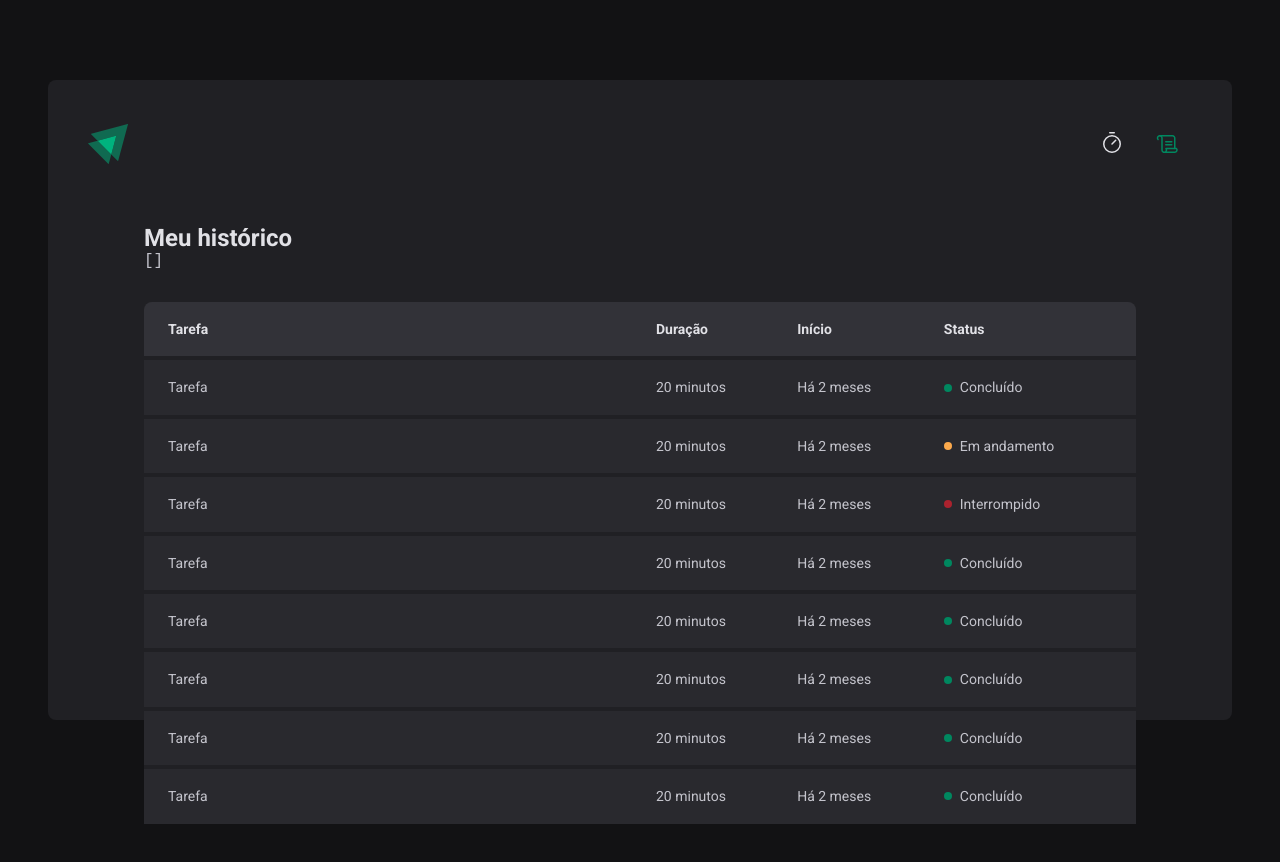
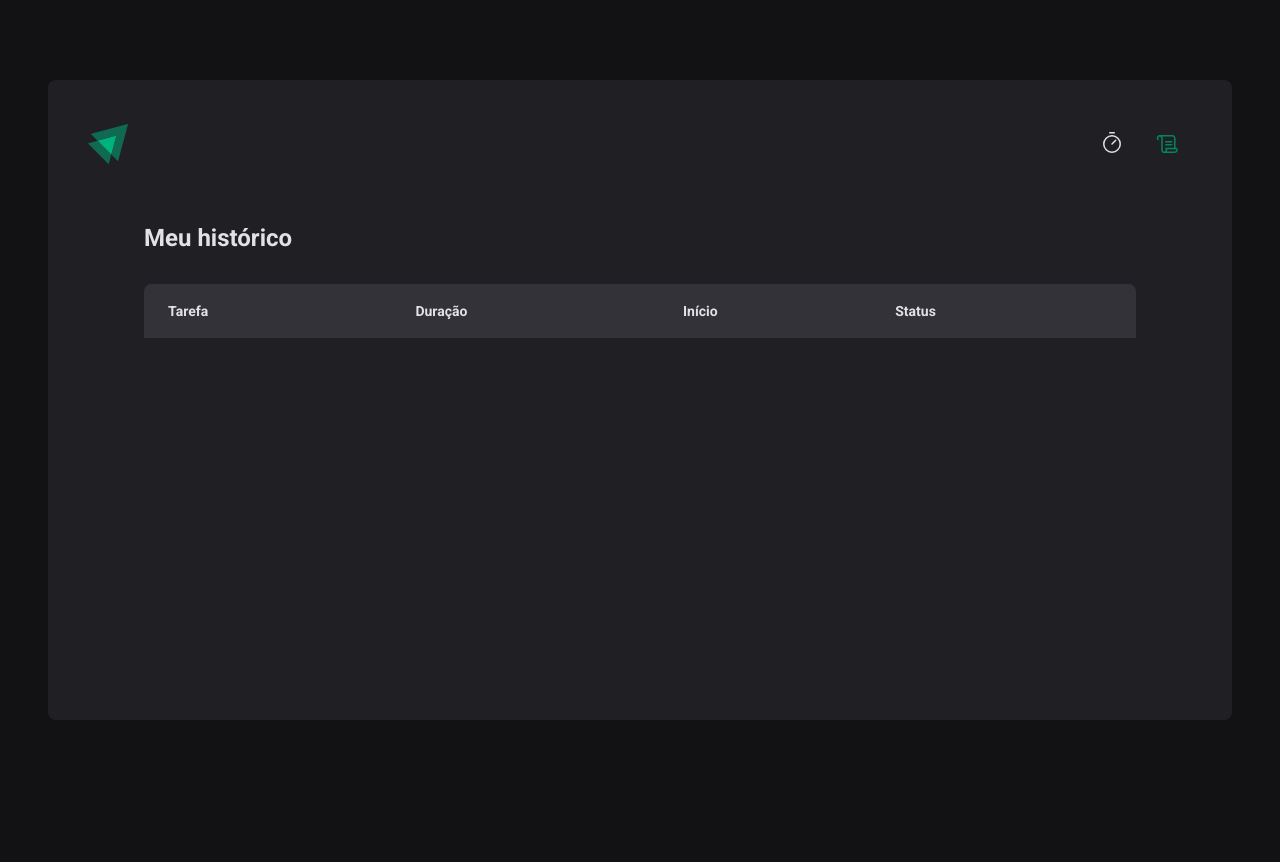
Before and after one commit to Sans-arch/02-ignite-timer, a React (Vite) app: page /history in a window 1280 px wide. Shown: the top 862 px of the page. After the commit the page ends 800 px from the top, so only its background shows below. Built offline with nearby package versions, Linux system fonts and the light colour scheme.

Commit message:
Finish the History page

```diff
--- a/src/pages/History/index.tsx
+++ b/src/pages/History/index.tsx
@@ -1,4 +1,7 @@
 import { useContext } from 'react'
+import { formatDistanceToNow } from 'date-fns'
+import ptBR from 'date-fns/locale/pt-BR'
+
 import { CyclesContext } from '../../contexts/CyclesContext'
 import { HistoryContainer, HistoryList, Status } from './styles'
 
@@ -8,8 +11,6 @@
   return (
     <HistoryContainer>
       <h1>Meu histórico</h1>
-
-      <pre>{JSON.stringify(cycles, null, 2)}</pre>
 
       <HistoryList>
         <table>
@@ -22,70 +23,33 @@
             </tr>
           </thead>
           <tbody>
-            <tr>
-              <td>Tarefa</td>
-              <td>20 minutos</td>
-              <td>Há 2 meses</td>
-              <td>
-                <Status statusColor="green">Concluído</Status>
-              </td>
-            </tr>
-            <tr>
-              <td>Tarefa</td>
-              <td>20 minutos</td>
-              <td>Há 2 meses</td>
-              <td>
-                <Status statusColor="yellow">Em andamento</Status>
-              </td>
-            </tr>
-            <tr>
-              <td>Tarefa</td>
-              <td>20 minutos</td>
-              <td>Há 2 meses</td>
-              <td>
-                <Status statusColor="red">Interrompido</Status>
-              </td>
-            </tr>
-            <tr>
-              <td>Tarefa</td>
-              <td>20 minutos</td>
-              <td>Há 2 meses</td>
-              <td>
-                <Status statusColor="green">Concluído</Status>
-              </td>
-            </tr>
-            <tr>
-              <td>Tarefa</td>
-              <td>20 minutos</td>
-              <td>Há 2 meses</td>
-              <td>
-                <Status statusColor="green">Concluído</Status>
-              </td>
-            </tr>
-            <tr>
-              <td>Tarefa</td>
-              <td>20 minutos</td>
-              <td>Há 2 meses</td>
-              <td>
-                <Status statusColor="green">Concluído</Status>
-              </td>
-            </tr>
-            <tr>
-              <td>Tarefa</td>
-              <td>20 minutos</td>
-              <td>Há 2 meses</td>
-              <td>
-                <Status statusColor="green">Concluído</Status>
-              </td>
-            </tr>
-            <tr>
-              <td>Tarefa</td>
-              <td>20 minutos</td>
-              <td>Há 2 meses</td>
-              <td>
-                <Status statusColor="green">Concluído</Status>
-              </td>
-            </tr>
+            {cycles.map((cycle) => {
+              return (
+                <tr key={cycle.id}>
+                  <td>{cycle.task}</td>
+                  <td>{cycle.minutesAmount} minutos</td>
+                  <td>
+                    {formatDistanceToNow(cycle.startDate, {
+                      addSuffix: true,
+                      locale: ptBR,
+                    })}
+                  </td>
+                  <td>
+                    {cycle.finishedDate && (
+                      <Status statusColor="green">Concluído</Status>
+                    )}
+
+                    {cycle.interruptedDate && (
+                      <Status statusColor="red">Interrompido</Status>
+                    )}
+
+                    {!cycle.finishedDate && !cycle.interruptedDate && (
+                      <Status statusColor="yellow">Em andamento</Status>
+                    )}
+                  </td>
+                </tr>
+              )
+            })}
           </tbody>
         </table>
       </HistoryList>
--- a/src/pages/Home/components/NewCycleForm/index.tsx
+++ b/src/pages/Home/components/NewCycleForm/index.tsx
@@ -31,7 +31,6 @@
         type="number"
         id="minutesAmount"
         placeholder="00"
-        step={5}
         min={1}
         max={60}
         disabled={!!activeCycle}
--- a/src/pages/Home/index.tsx
+++ b/src/pages/Home/index.tsx
@@ -20,7 +20,7 @@
   owner: zod.string().optional(),
   minutesAmount: zod
     .number()
-    .min(1, 'O ciclo precisa ser e no mínimo 5 minutos.')
+    .min(1, 'O ciclo precisa ser de no mínimo 1 minutos.')
     .max(60, 'O ciclo precisa ser de no máximo 60 minutos.'),
 })
 
```
